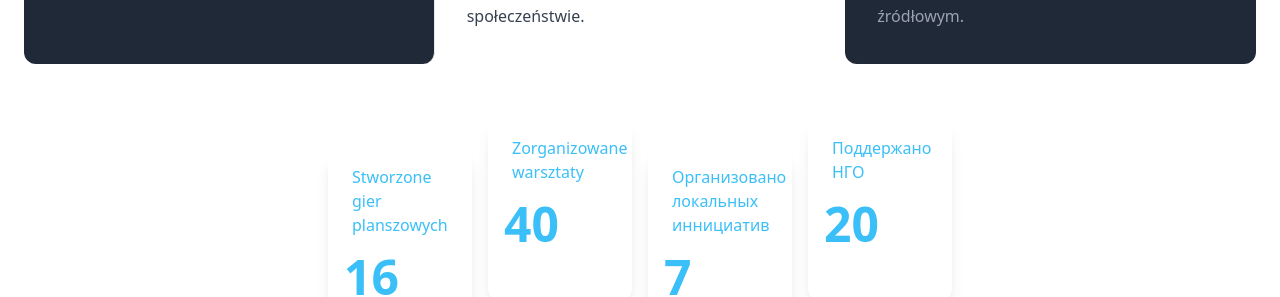
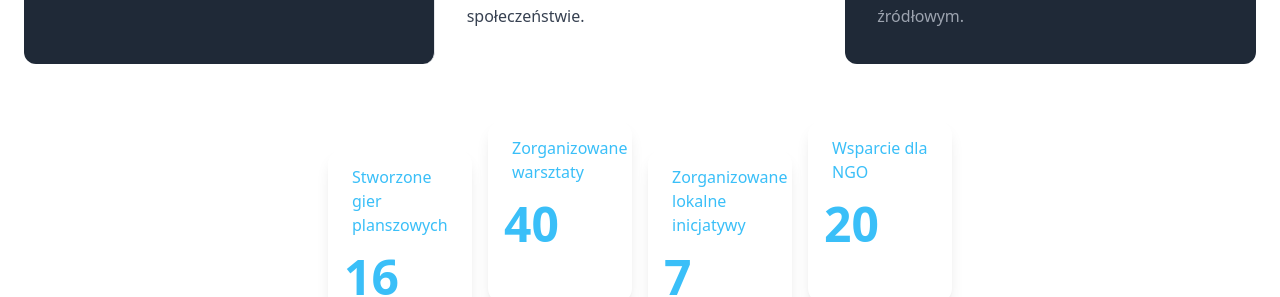
Before and after one commit to oleg-darkdev/darkdev-foundation_landing, a SvelteKit app: page / in a window 1280 px wide. Shown: the part 2600-2897 px from the top of the page. Built offline with nearby package versions, Linux system fonts and the light colour scheme.

Commit message:
translate stats text

```diff
--- a/src/routes/+page.svelte
+++ b/src/routes/+page.svelte
@@ -61,12 +61,12 @@
 			fade: 'down'
 		},
 		{
-			title: 'Организовано локальных иннициатив',
+			title: 'Zorganizowane lokalne inicjatywy',
 			count: 7,
 			fade: 'up'
 		},
 		{
-			title: 'Поддержано НГО',
+			title: 'Wsparcie dla NGO',
 			count: 20,
 			fade: 'down'
 		}
```
